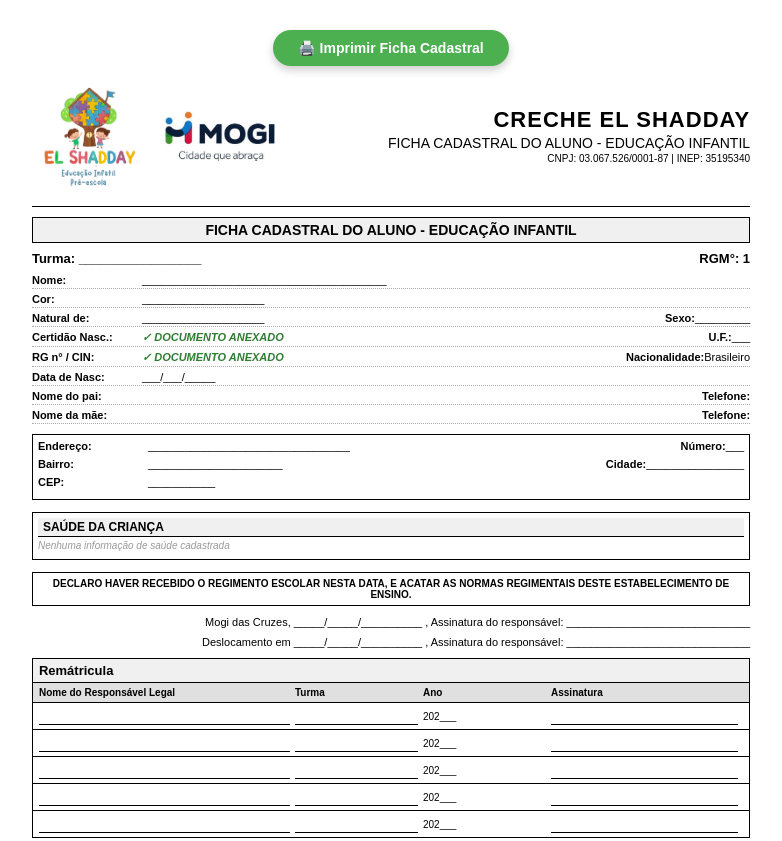
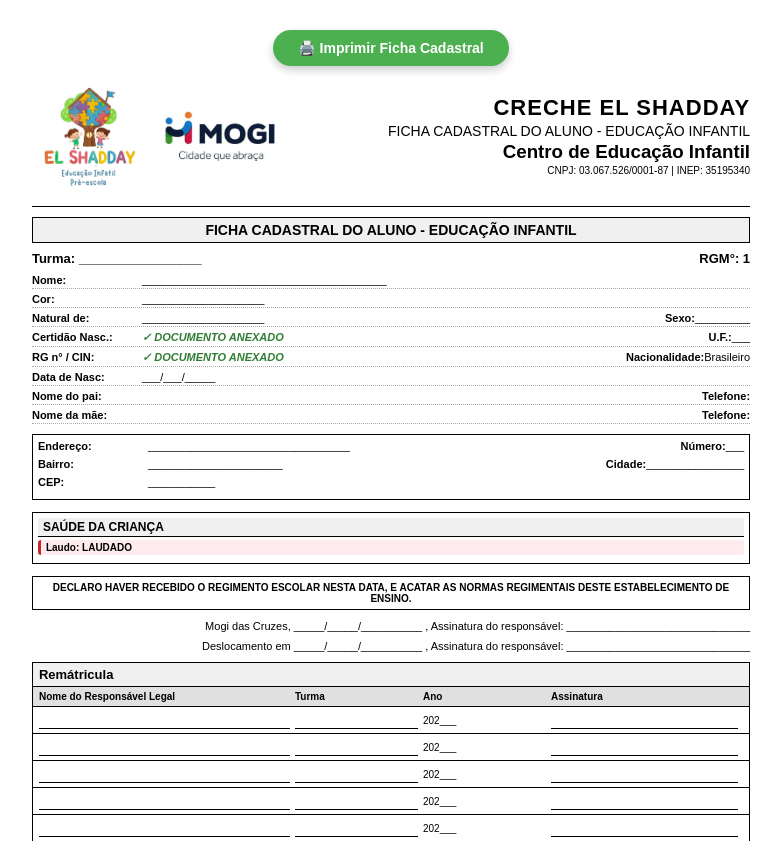
Before and after one commit to suportecodetecx/creche-elshadday, a Flask app: page /visualizar/termo/matricula/1 in a window 1280 px wide. Shown: the top 841 px of the page, without its empty margins (249-1031 px from the left). Run offline with Flask 3, Linux system fonts and the light colour scheme; a database or web service that is not in the repository returns one stand-in record (values such as "Sample title"); parts of the project's set-up code (start-up, migrations or seed data) failed here and were passed over.

Commit message:
Adiciona campo Laudo na ficha cadastral com padronização visual

```diff
--- a/templates/componentes/termo_matricula.html
+++ b/templates/componentes/termo_matricula.html
@@ -552,8 +552,17 @@
             </div>
             {% endif %}
 
+            <!-- ========== LAUDO - PADRONIZADO COM MESMA COR DOS ALERTAS ========== -->
+            {% if aluno.arquivos_ids and aluno.arquivos_ids.aluno_laudos %}
+            <div class="saude-item saude-destaque-alerta">
+                <span class="saude-label">Laudo:</span>
+                <span class="saude-valor" style="font-weight: bold;">LAUDADO</span>
+            </div>
+            {% endif %}
+            <!-- ========== FIM LAUDO ========== -->
+
             <!-- Mensagem se nenhum dado de saúde foi preenchido -->
-            {% if not aluno.saude.tipo_sanguineo and not aluno.saude.plano_saude and not aluno.saude.alergias and not aluno.saude.medicamentos and not aluno.saude.restricoes and not (aluno.saude.deficiencia and aluno.saude.deficiencia_desc) %}
+            {% if not aluno.saude.tipo_sanguineo and not aluno.saude.plano_saude and not aluno.saude.alergias and not aluno.saude.medicamentos and not aluno.saude.restricoes and not (aluno.saude.deficiencia and aluno.saude.deficiencia_desc) and not (aluno.arquivos_ids and aluno.arquivos_ids.aluno_laudos) %}
             <div class="saude-item" style="color: #999; font-style: italic;">
                 Nenhuma informação de saúde cadastrada
             </div>
```
Lines whose indentation alone changed are shown as unchanged.
